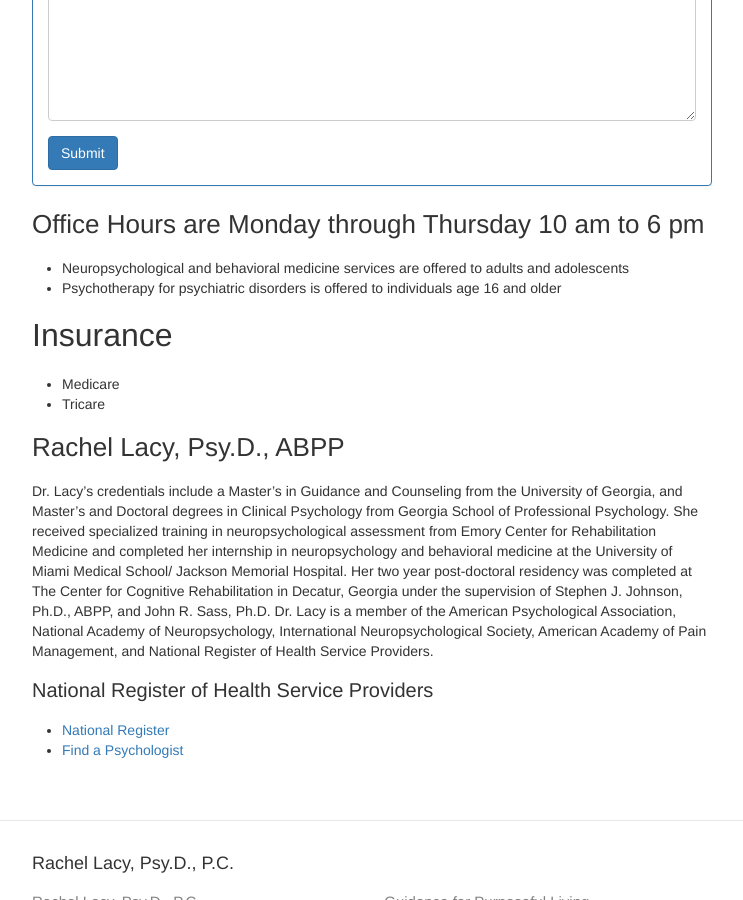
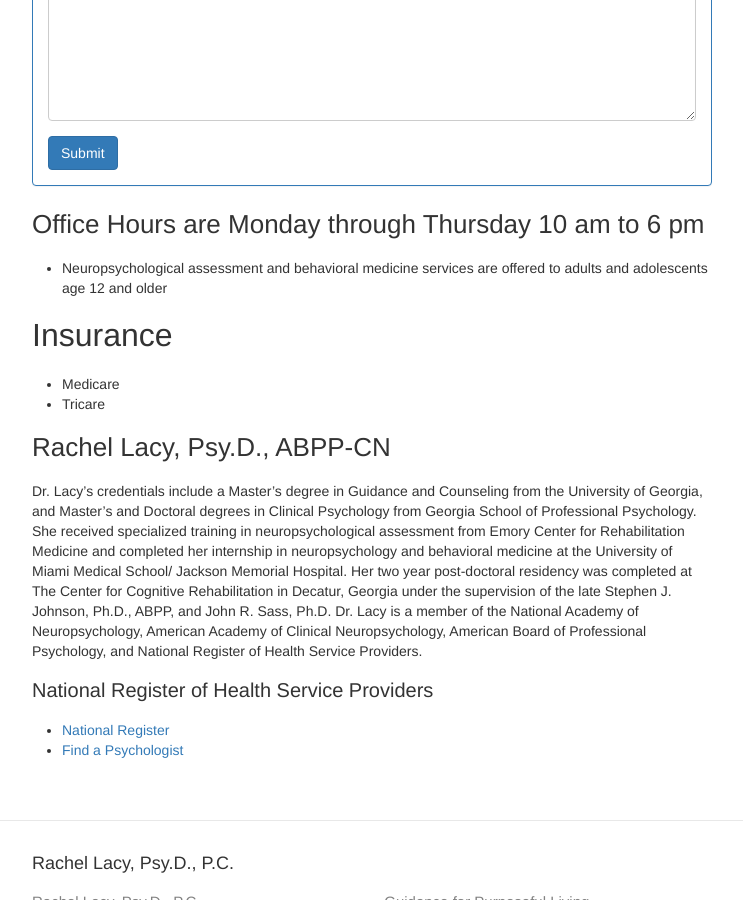
Before and after one commit to halcyon/renewedbrain.com, a Jekyll site: the page built from contact.md, in a window 1280 px wide and 900 px high, scrolled down 1059 px. Shown: the whole window, without its empty margins (268-1011 px from the left). Built offline with Jekyll 4.4.1, drawn with Linux system fonts in a browser that asks for light colours.

Commit message:
Update contact.md
update content

```diff
--- a/contact.md
+++ b/contact.md
@@ -127,16 +127,15 @@
 
 ### Office Hours are Monday through Thursday 10 am to 6 pm
 
-* Neuropsychological and behavioral medicine services are offered to adults and adolescents
-* Psychotherapy for psychiatric disorders is offered to individuals age 16 and older
+* Neuropsychological assessment and behavioral medicine services are offered to adults and adolescents age 12 and older
 
 ## Insurance
 * Medicare
 * Tricare
 
-### Rachel Lacy, Psy.D., ABPP
+### Rachel Lacy, Psy.D., ABPP-CN
 
-Dr. Lacy’s credentials include a Master’s in Guidance and Counseling
+Dr. Lacy’s credentials include a Master’s degree in Guidance and Counseling
 from the University of Georgia, and Master’s and Doctoral degrees in
 Clinical Psychology from Georgia School of Professional
 Psychology. She received specialized training in neuropsychological
@@ -144,12 +143,9 @@
 her internship in neuropsychology and behavioral medicine at the
 University of Miami Medical School/ Jackson Memorial Hospital. Her two
 year post-doctoral residency was completed at The Center for Cognitive
-Rehabilitation in Decatur, Georgia under the supervision of Stephen
+Rehabilitation in Decatur, Georgia under the supervision of the late Stephen
 J. Johnson, Ph.D., ABPP, and John R. Sass, Ph.D. Dr. Lacy is a member
-of the American Psychological Association, National Academy of
-Neuropsychology, International Neuropsychological Society, American
-Academy of Pain Management, and National Register of Health Service
-Providers.
+of the National Academy of Neuropsychology, American Academy of Clinical Neuropsychology, American Board of Professional Psychology,  and National Register of Health Service Providers.
 
 #### National Register of Health Service Providers
 * [National Register](http://www.nationalregister.org)
```
